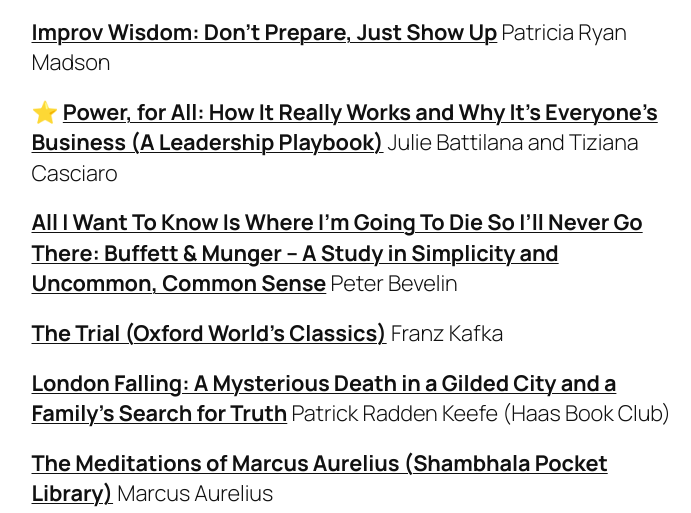
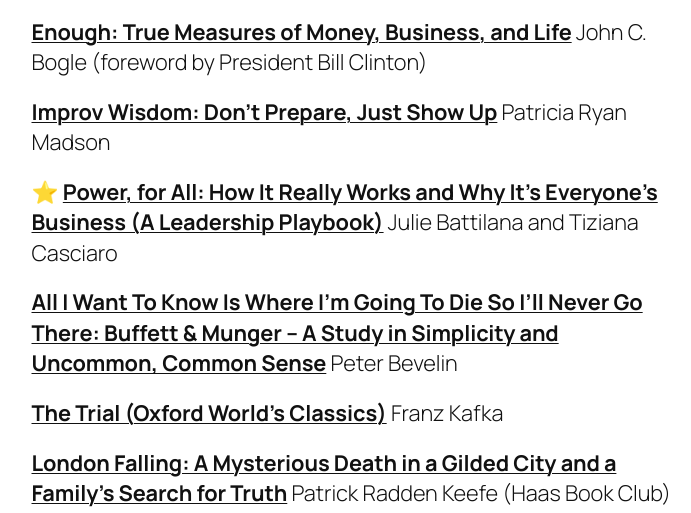
Before and after one commit to kendricksharpe/kendricksharpe.github.io, a plain HTML site: page index.html in a window 1280 px wide. Shown: the part 587-1100 px from the top of the page, without its empty margins (286-977 px from the left). Drawn offline with Linux system fonts and the light colour scheme.

Commit message:
Add Enough by John C. Bogle to the reading list

```diff
--- a/index.html
+++ b/index.html
@@ -30,6 +30,10 @@
 
 
 <hr class="wp-block-separator has-alpha-channel-opacity"/>
+
+
+
+<p class="wp-block-paragraph"><strong><a href="https://link.amazon/B0fbWv0Uw">Enough: True Measures of Money, Business, and Life</a></strong> <em>John C. Bogle (foreword by President Bill Clinton)</em></p>
 
 
 
```
